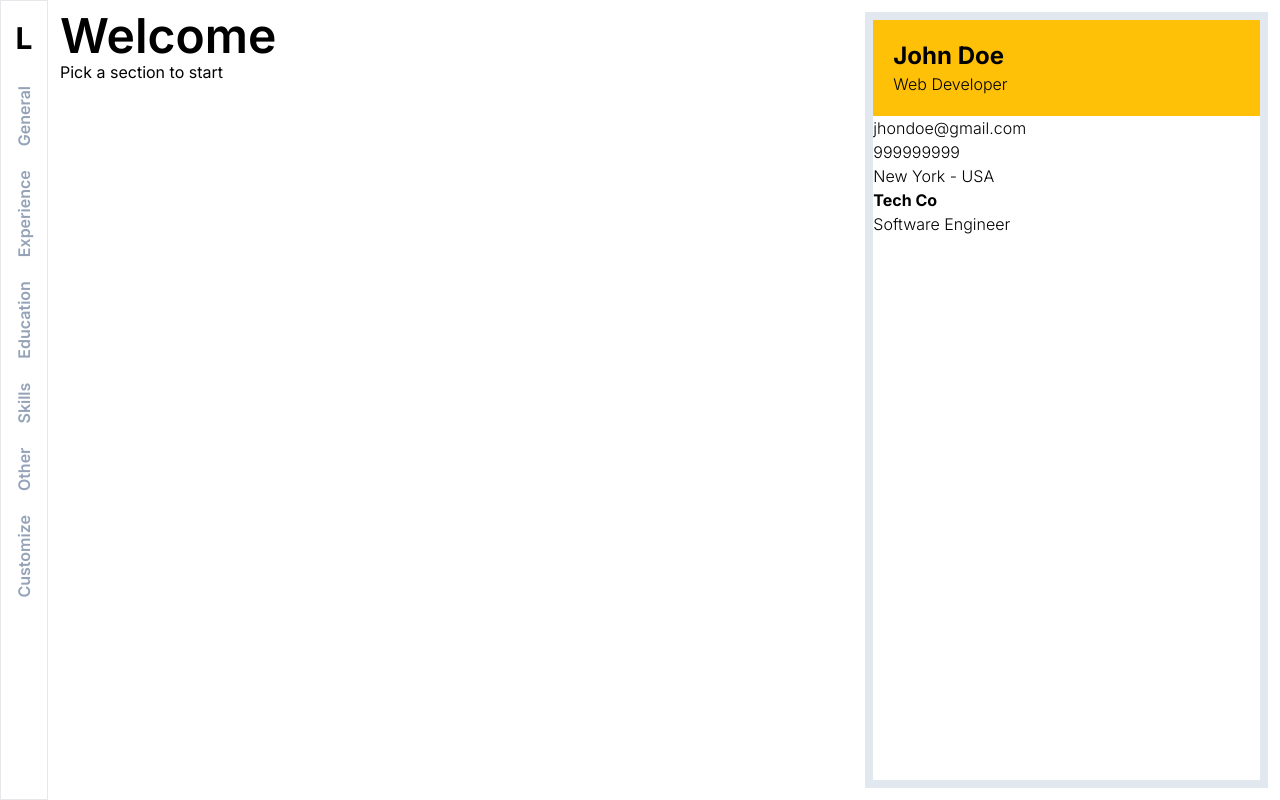
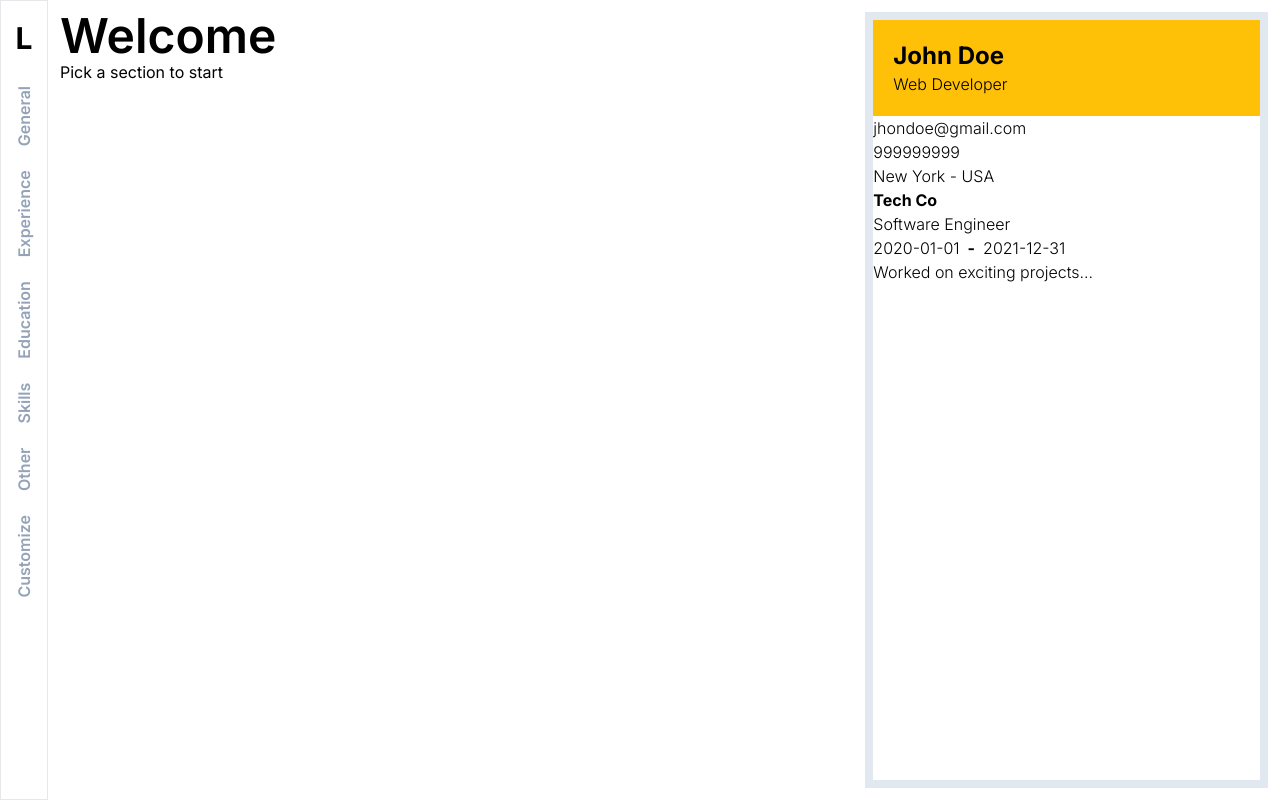
Before and after one commit to kagunecode/cv_generator, a React (Vite) app: page / in a window 1280 px wide. Built offline with nearby package versions, Linux system fonts and the light colour scheme.

Commit message:
Added rendering for multiple jobs

```diff
--- a/src/components/PreviewCV.jsx
+++ b/src/components/PreviewCV.jsx
@@ -16,6 +16,12 @@ function PreviewCV() {
 					<>
 						<h1 className="font-bold">{job.company}</h1>
 						<p className="font-light">{job.position}</p>
+						<div className="flex gap-2">
+							<p className="font-light">{job.startDate}</p>
+							{job.startDate != "" ? <p className="font-bold">-</p> : null}
+							<p className="font-light">{job.endDate}</p>
+						</div>
+						<p className="font-light">{job.description}</p>
 					</>
 				);
 			})}
```
